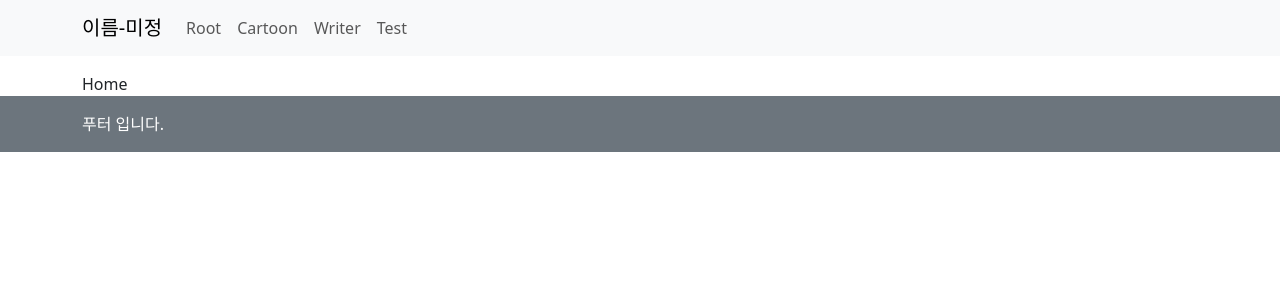
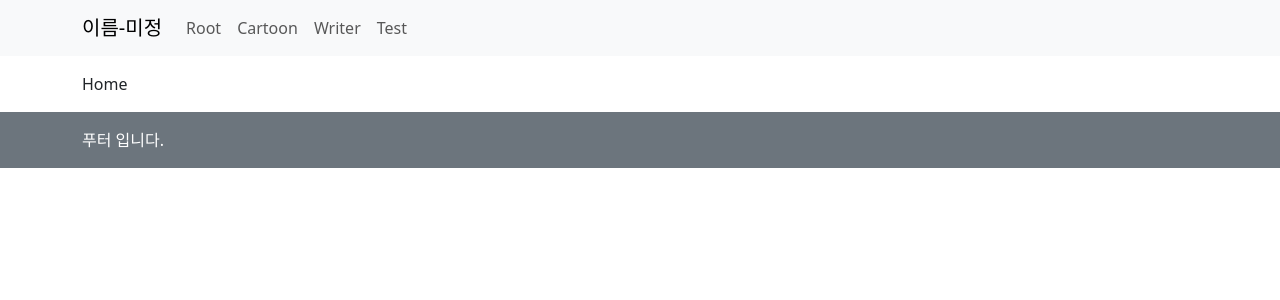
Before and after one commit to sisu-01/cartoon_frontend, a React (Create React App) app: page / in a window 1280 px wide. Shown: the top 300 px of the page. Built offline with nearby package versions, Linux system fonts and the light colour scheme.

Commit message:
오타 수정

```diff
--- a/src/index.js
+++ b/src/index.js
@@ -15,7 +15,7 @@ const root = ReactDOM.createRoot(document.getElementById('root'));
 root.render(
     <BrowserRouter>
         <Header />
-        <Container fluid='md' className='pt-3'>
+        <Container fluid='md' className='py-3'>
             <App />
         </Container>
         <Footer />
```
